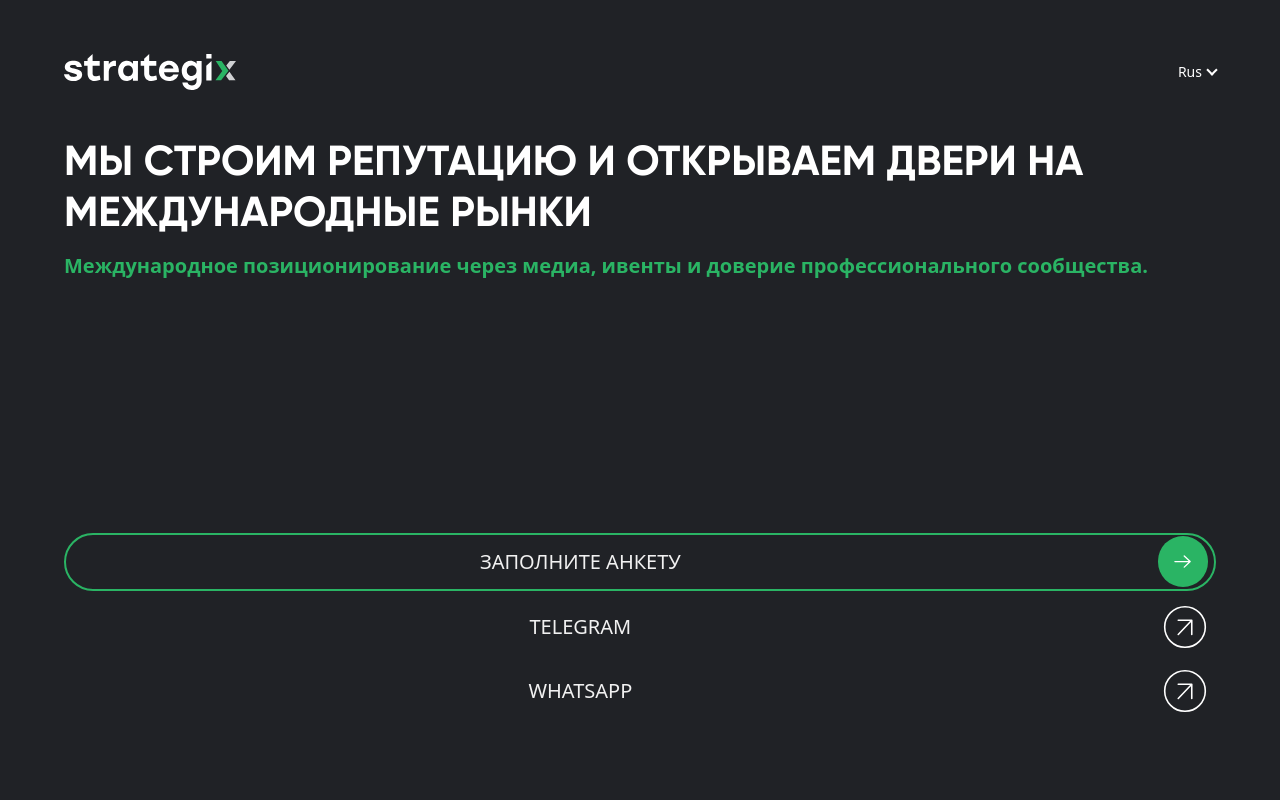
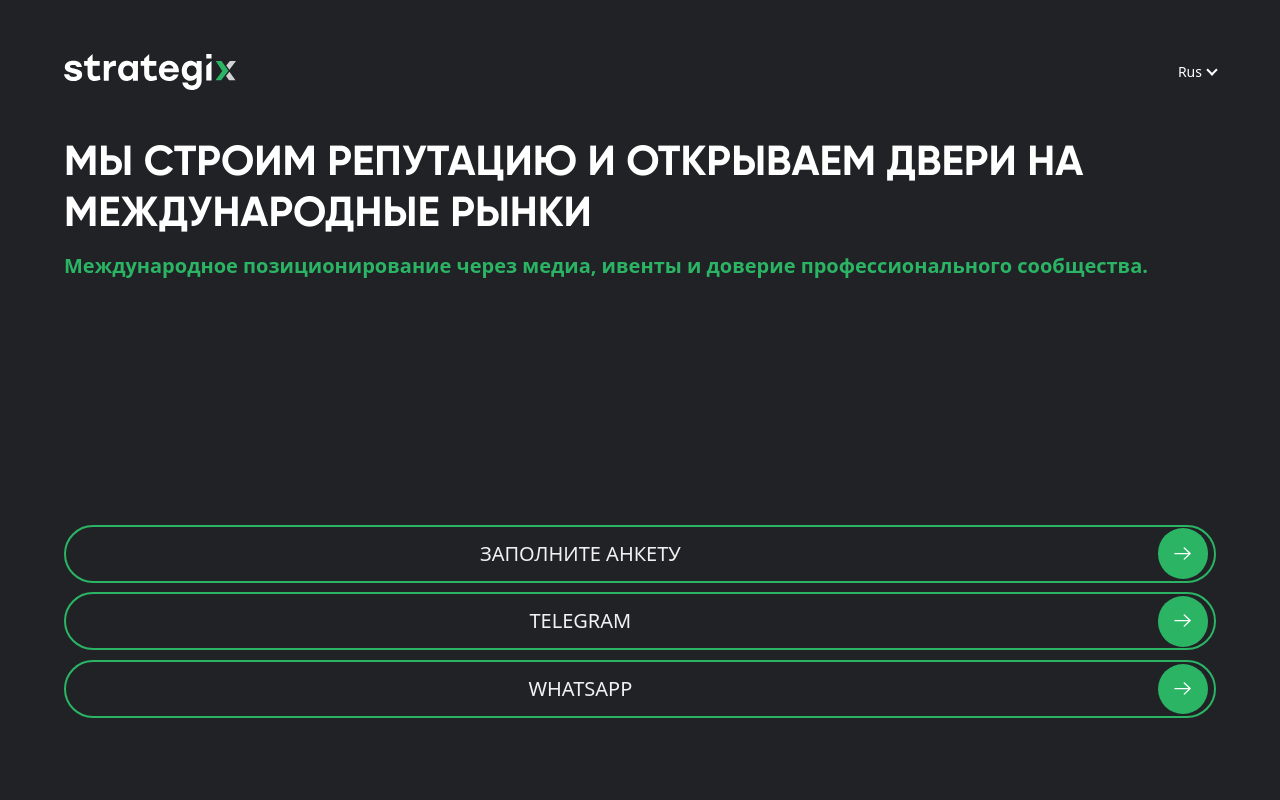
Before and after one commit to NiksorFront/Strategix, a Nuxt app in the folder frontend/: page / in a window 1280 px wide. Shown: the top 800 px of the page. Built offline with nearby package versions, Linux system fonts and the light colour scheme; a web font is replaced by a local one.

Commit message:
Добавлены ссылки на кнопки с иконками

```diff
--- a/frontend/src/shared/ui/button-with-icon/ButtonWithIcon.vue
+++ b/frontend/src/shared/ui/button-with-icon/ButtonWithIcon.vue
@@ -3,7 +3,6 @@ import { computed } from 'vue';
 
 import lineMdArrowUp from '@/assets/images/line-md_arrow-up.svg';
 import arrowForward from '@/assets/images/arrow-forward.svg';
-import arrowNext from '@/assets/images/arrow-next.svg';
 
 /**
  * styleButton:
@@ -16,7 +15,9 @@ import arrowNext from '@/assets/images/arrow-next.svg';
  */
 const props = withDefaults(
   defineProps<{
-    styleButton?: 'base' | 'green' | 'white';
+    styleButton?: 'base' | 'green' | 'white',
+    href?: string,
+    target?: string,
   }>(),
   {
     styleButton: 'base',
@@ -37,9 +38,11 @@ const iconSrc = computed(() => {
 </script>
 
 <template>
-  <button
+  <a
     class="button base-text"
     :class="props.styleButton"
+    :href="props.href"
+    :target="props.target"
   >
     <slot />&nbsp;&nbsp;
     <span class="icon">
@@ -48,25 +51,24 @@ const iconSrc = computed(() => {
         alt="icon"
       />
     </span>
-  </button>
+  </a>
 </template>
 
 <style scoped>
   .button {
     width: 100%;
     height: fit-content;
-
     padding: 2vh 9% 2vh 0;
 
+    text-decoration: none;
     font-size: min(20px, 5.5vw);
-    align-items: center;
-
     font-weight: 400;
     line-height: 110%;
     letter-spacing: 0;
     text-wrap: nowrap;
 
     justify-content: center;
+    align-items: center;
 
     background: transparent;
     border-width: 2px !important; /* базовая ширина, но без стиля — обводки не видно */
--- a/frontend/src/widgets/header/ui/Header.vue
+++ b/frontend/src/widgets/header/ui/Header.vue
@@ -35,6 +35,7 @@
     <ButtonWithIcon
       class="fill-form-button"
       style-button="green"
+      href="#contacts"
     >
       ЗАПОЛНИТЕ АНКЕТУ
     </ButtonWithIcon>
--- a/frontend/src/widgets/leave-request/ui/Contacts.vue
+++ b/frontend/src/widgets/leave-request/ui/Contacts.vue
@@ -23,7 +23,6 @@ const whatsapp = 'https://wa.me/595955084893' // ← номер без +, про
         class="contact-link email"
         :href="`mailto:${email}`"
       >
-        <!-- <span class="base-text contact-icon email-icon">@</span> -->
         <span class="base-text contact-text hover">{{ email }}</span>
       </a>
 
--- a/frontend/src/widgets/leave-request/ui/Form.vue
+++ b/frontend/src/widgets/leave-request/ui/Form.vue
@@ -161,10 +161,10 @@
 }
 
 .submit{
-  width: 100%;
+  width: 91%;
 
   @media(--tablet-width){
-    min-width: 36%;
+    min-width: 26%;
     width: fit-content;
   }
 }
--- a/frontend/src/widgets/welcome/ui/Welcome.vue
+++ b/frontend/src/widgets/welcome/ui/Welcome.vue
@@ -1,5 +1,8 @@
 <script setup lang="ts">
   import ButtonWithIcon from '~/shared/ui/button-with-icon';
+
+  const telegram = 'https://t.me/strategix'   // ← замени на свой настоящий ник/ссылку
+  const whatsapp = 'https://wa.me/595955084893' // ← номер без +, пробелов и скобок
 </script>
 
 <template>
@@ -17,26 +20,37 @@
       <div class="welcome-buttons">
         <ButtonWithIcon
           style-button="green"
+          href="#contacts"
         >
           ЗАПОЛНИТЕ АНКЕТУ
         </ButtonWithIcon>
         <ButtonWithIcon
           class="desktop"
+          style-button="green"
+          :href="telegram"
+          target="_blank"
         >
           TELEGRAM
         </ButtonWithIcon>
         <ButtonWithIcon
           class="desktop"
+          style-button="green"
+          :href="whatsapp"
+          target="_blank"
         >
           WHATSAPP
         </ButtonWithIcon>
         <ButtonWithIcon
           class="mobile"
+          :href="telegram"
+          target="_blank"
         >
           TELEGRAM
         </ButtonWithIcon>
         <ButtonWithIcon
           class="mobile"
+          :href="whatsapp"
+          target="_blank"
         >
           WHATSAPP
         </ButtonWithIcon>
@@ -102,7 +116,7 @@
 .subtitle{
   width: 100%;
   text-align: left;
-  font-size: min(20px, 2.3vw);
+  font-size: min(20px, 5.125vw);
   color: var(--strategix-accent);
   line-height: 120%;
 
```
Also changed, not shown: frontend/src/assets/images/arrow-next.svg (deleted).
